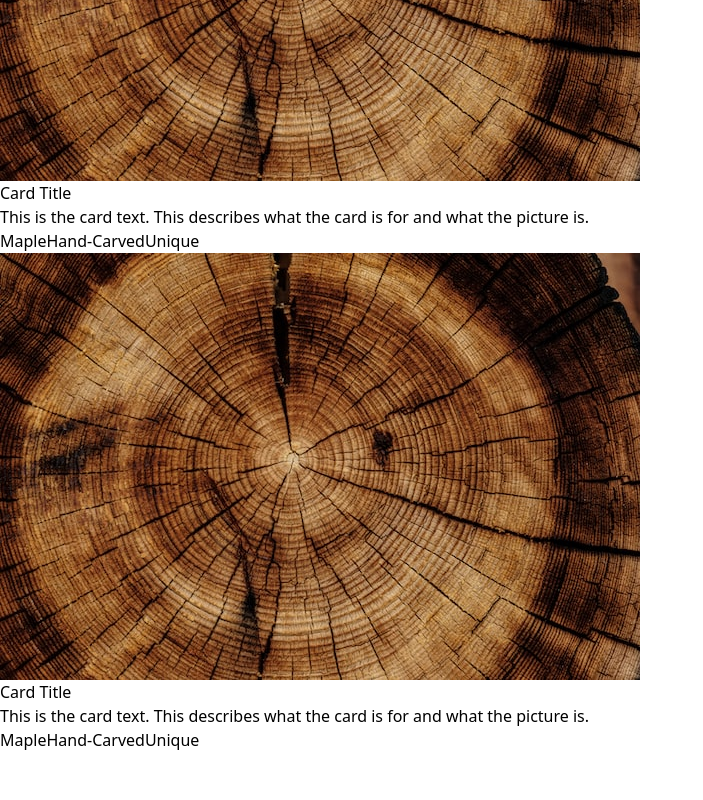
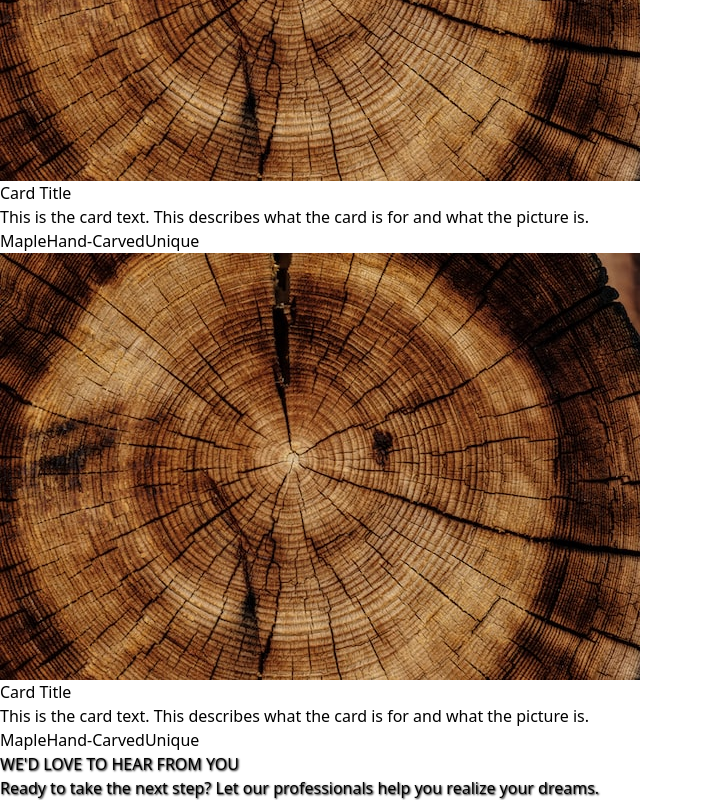
Before and after one commit to Wildcard1201/next-tailwind-woodshed, a Next.js app: page / in a window 1280 px wide. Shown: the part 985-1785 px from the top of the page, without its empty margins (0-703 px from the left). Before the commit the page ends 1737 px from the top, so only its background shows below. Built offline with nearby package versions, Linux system fonts and the light colour scheme.

Commit message:
bg color

```diff
--- a/components/footer/Footer.js
+++ b/components/footer/Footer.js
@@ -1,7 +1,10 @@
+import FooterConsult from './FooterConsult'
+
 export default function Footer() {
     return (
-      <footer className="bg-yellow-100">
+      <footer className="bg-yellow-500">
         {/* Love to hear from you */}
+        <FooterConsult />
         {/* Address */}
         {/* Phone */}
         {/* Tour Button */}
```
